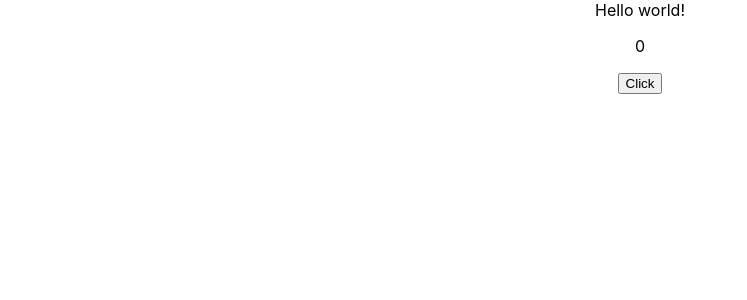
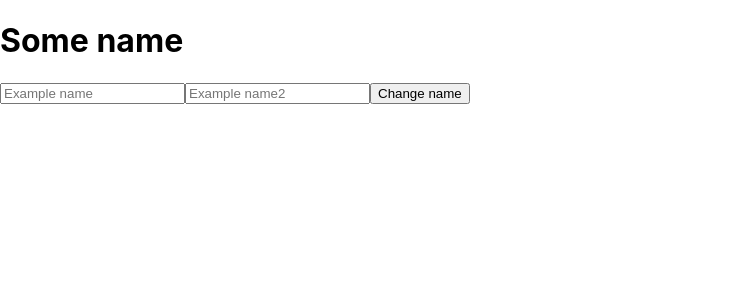
Before and after one commit to AnnaDreznerGajak/react-hooks, a React (Create React App) app: page / in a window 1280 px wide. Shown: the top 300 px of the page, without its empty margins (0-747 px from the left). Built offline with nearby package versions, Linux system fonts and the light colour scheme; no server answers.

Commit message:
UseRef hook

```diff
--- /dev/null
+++ b/src/components/ref/RefHooks.js
@@ -0,0 +1,21 @@
+import React, {useRef} from "react";
+
+function RefHooks() {
+
+    const inputRef = useRef();
+    const inputRef2 = useRef();
+
+    return (
+        <div>
+            <h1>Some name</h1>
+            <input type="text" placeholder="Example name" ref={inputRef}/>
+            <input type="text" placeholder="Example name2" ref={inputRef2}/>
+            <button onClick={()=> {
+                inputRef.current.focus();
+                inputRef2.current.value = "";
+            }}>Change name</button>
+            </div>
+    )
+}
+
+export default RefHooks;
--- a/src/index.js
+++ b/src/index.js
@@ -2,12 +2,12 @@ import React from 'react';
 import ReactDOM from 'react-dom/client';
 import './index.css';
 import reportWebVitals from './reportWebVitals';
-import EffectHook from './components/effect/EffectHook';
+import RefHooks from './components/ref/RefHooks';
 
 const root = ReactDOM.createRoot(document.getElementById('root'));
 root.render(
   <React.StrictMode>
-    <EffectHook />
+    <RefHooks />
   </React.StrictMode>
 );
 
```
